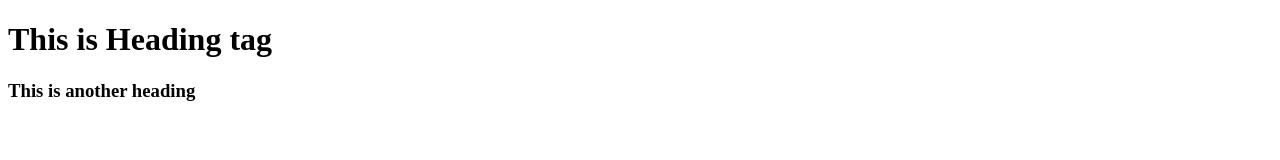
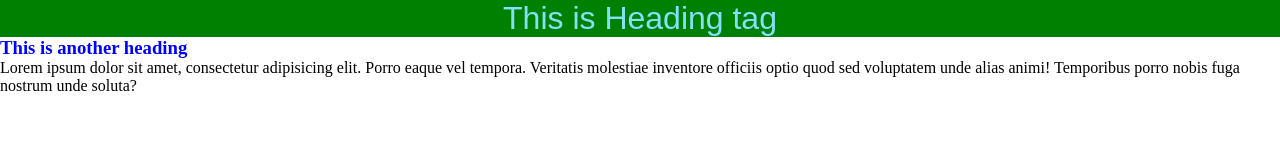
Before and after one commit to ShahanulIslam/my-first-repo, a plain HTML site: page index.html in a window 1280 px wide. Drawn offline with Linux system fonts and the light colour scheme.

Commit message:
second-commit

```diff
--- a/index.html
+++ b/index.html
@@ -10,5 +10,7 @@
 <body>
     <h1>This is Heading tag</h1>
     <h3>This is another heading</h3>
+    <p>Lorem ipsum dolor sit amet, consectetur adipisicing elit. Porro eaque vel tempora. Veritatis molestiae inventore officiis optio quod sed voluptatem unde alias animi! Temporibus porro nobis fuga nostrum unde soluta?
+    </p>
 </body>
 </html>
--- a/style.css
+++ b/style.css
@@ -0,0 +1,19 @@
+*{
+    margin: 0;
+    padding: 0;
+}
+h1{
+    color: rgb(133, 223, 248);
+    background: green;
+    font-size: 24;
+    font-weight: 400;
+    text-align: center;
+    font-family: fantasy;
+}
+h3{
+    color: blue;
+    font-size: 20;
+}
+p{
+
+}
```
